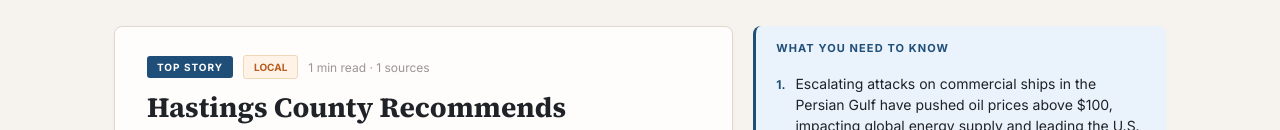
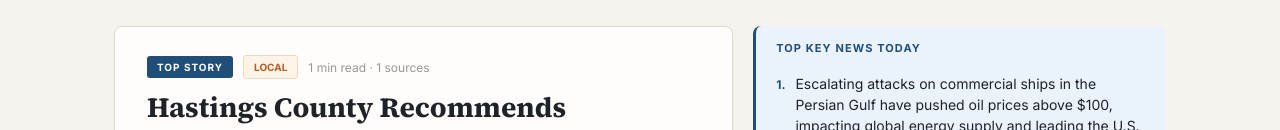
Before and after one commit to pickettdad/daily-informant, a Next.js app: page / in a window 1280 px wide. Shown: the part 338-468 px from the top of the page. Built offline with nearby package versions, Linux system fonts and the light colour scheme.

Commit message:
Update DailyEdition.tsx

```diff
--- a/app/DailyEdition.tsx
+++ b/app/DailyEdition.tsx
@@ -51,7 +51,7 @@ function NeedToKnow({ items }: { items: any[] }) {
   if (!items?.length) return null;
   return (
     <div style={{ background: s.accentLight, borderRadius: 8, padding: "14px 20px", borderLeft: `3px solid ${s.accent}` }}>
-      <h3 style={{ fontSize: 11, fontWeight: 700, letterSpacing: "0.1em", textTransform: "uppercase", color: s.accent, marginBottom: 10, fontFamily: s.body }}>What You Need to Know</h3>
+      <h3 style={{ fontSize: 11, fontWeight: 700, letterSpacing: "0.1em", textTransform: "uppercase", color: s.accent, marginBottom: 10, fontFamily: s.body }}>Top Key News Today</h3>
       <ol style={{ listStyleType: "none", padding: 0, margin: 0 }}>
         {items.slice(0, 4).map((item: any, i: number) => (
           <li key={i} style={{ fontSize: 14, lineHeight: 1.5, color: s.text, padding: "5px 0", borderBottom: i < Math.min(items.length, 4) - 1 ? `1px solid ${s.accentSoft}` : "none", display: "flex", gap: 10, alignItems: "baseline" }}>
```
